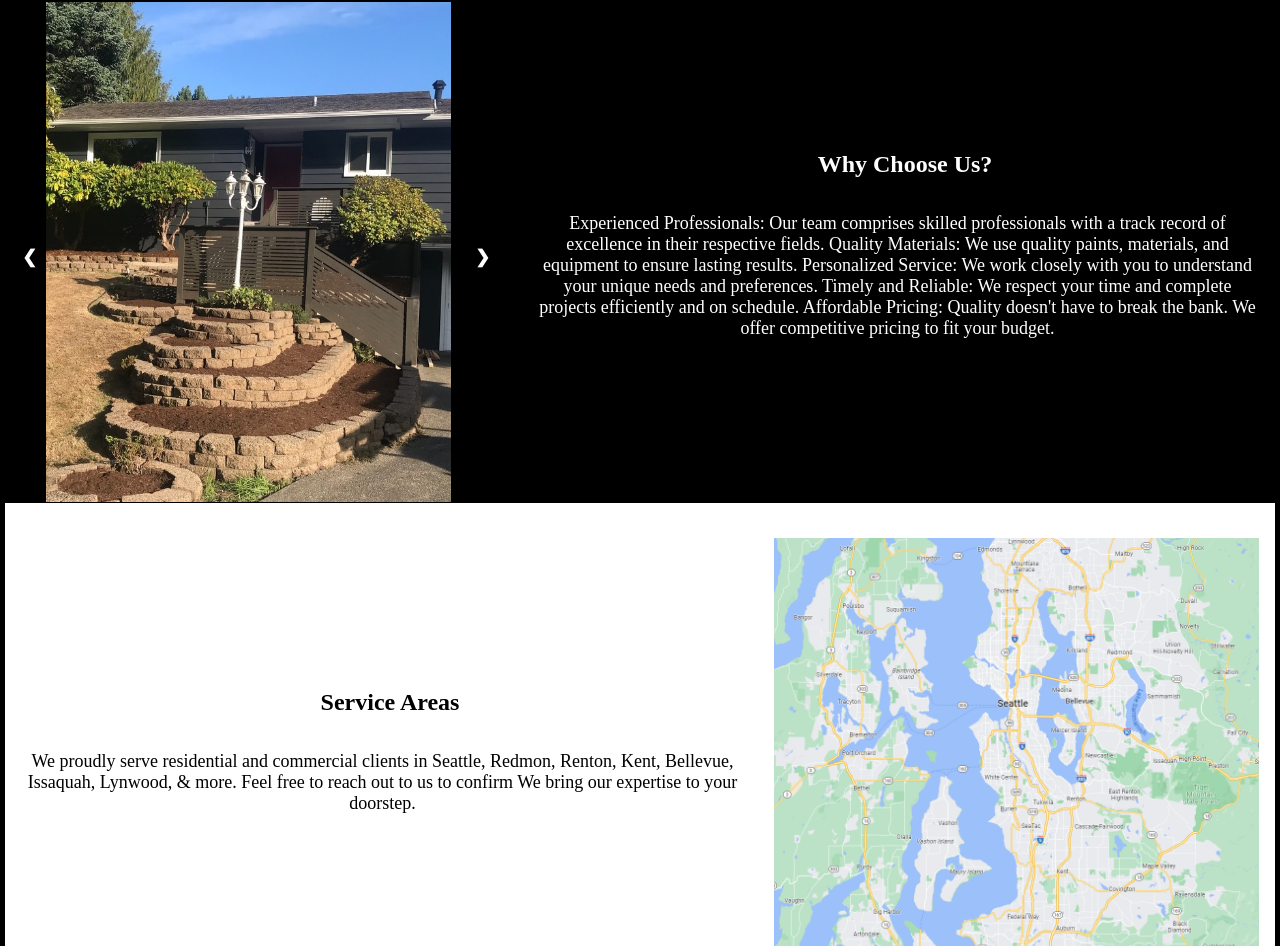
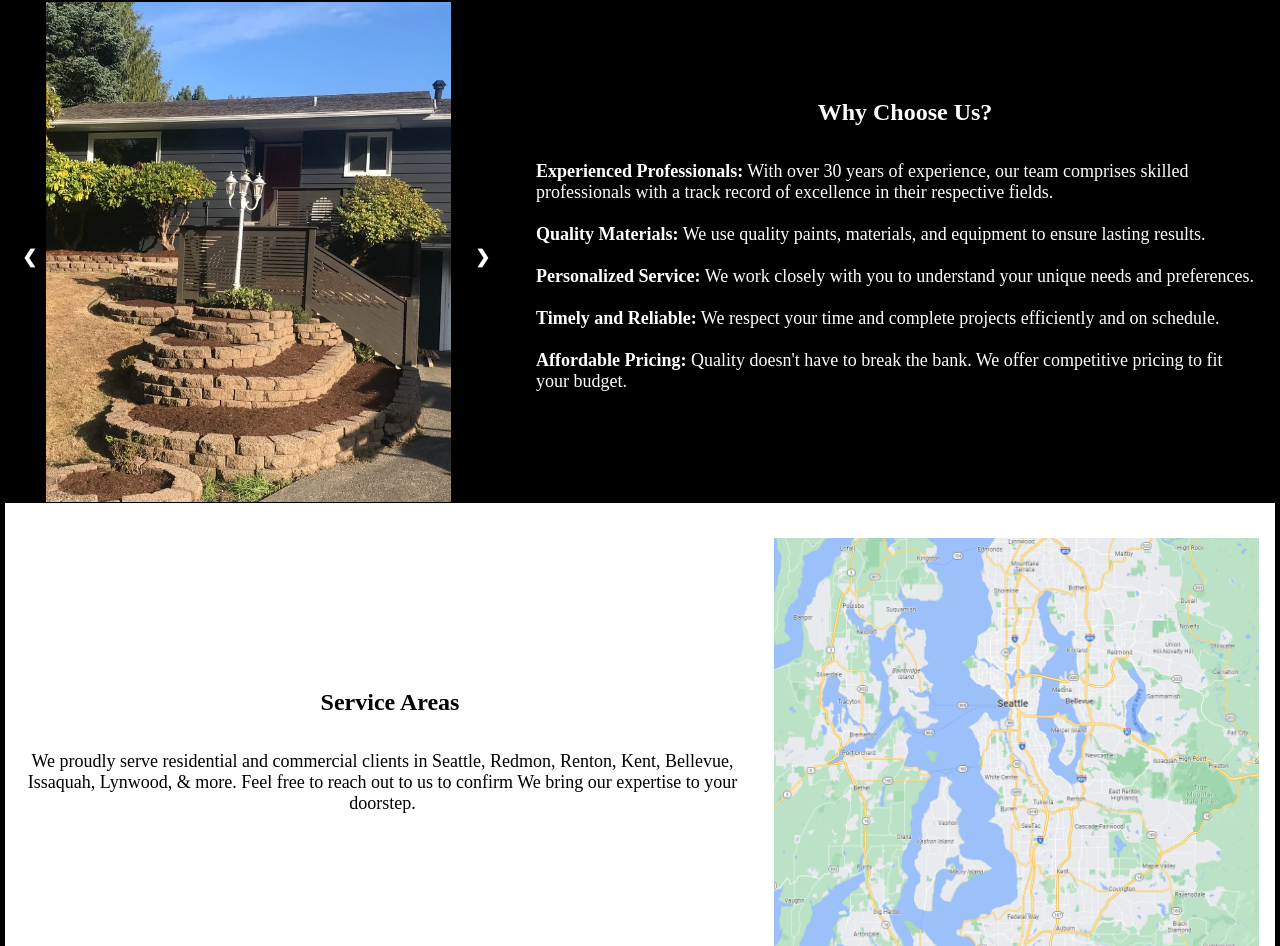
Before and after one commit to IAmAlexPuga/CougarPainting, a website: page index.html in a window 1280 px wide. Shown: the part 780-1726 px from the top of the page. Drawn offline with Linux system fonts and the light colour scheme.

Commit message:
formated why choose para

```diff
--- a/index.html
+++ b/index.html
@@ -14,7 +14,7 @@
         </header>
     </div>
     <div>
-        <div id="content" class=""> <!--Maybe add class content here? might look cleaner w/o it-->
+        <div id="content" class="" style="background-image: url(/images/splashPaint.png);"> <!--Maybe add class content here? might look cleaner w/o it-->
             <div style="color: white;">
                 <h2>Get Started Today!</h2>
                 <p class="fontDescription">
@@ -25,8 +25,8 @@
                 </p>
             </div>
             <div class="containerSampleImg">
-                <div>
-                    <h2>Your Home, Our Canvas</h2>
+                <div >
+                    <h2 >Your Home, Our Canvas</h2>
                     <p class="fontDescription">
                         At Cougar Painting, we transform your vision into reality. We're
                         more than just painters; we're your partners in enhancing the beauty
@@ -69,16 +69,16 @@
 
                 <div>
                     <h2>Why Choose Us?</h2>
-                    <p class="fontDescription">
-                        Experienced Professionals: Our team comprises skilled professionals with a track
-                        record of excellence in their respective fields.
-                        Quality Materials: We use quality paints, materials, and equipment to
-                        ensure lasting results.
-                        Personalized Service: We work closely with you to understand your unique needs
-                        and preferences.
-                        Timely and Reliable: We respect your time and complete projects efficiently and
-                        on schedule.
-                        Affordable Pricing: Quality doesn't have to break the bank. We offer competitive
+                    <p class="fontDescription" style="text-align: left;">
+                        <b>Experienced Professionals:</b> With over 30 years of experience, our team comprises skilled professionals with a track
+                        record of excellence in their respective fields.<br>
+                        <br><b>Quality Materials:</b> We use quality paints, materials, and equipment to
+                        ensure lasting results.<br>
+                        <br><b>Personalized Service:</b> We work closely with you to understand your unique needs
+                        and preferences.<br>
+                        <br><b>Timely and Reliable:</b> We respect your time and complete projects efficiently and
+                        on schedule.<br>
+                        <br><b>Affordable Pricing:</b> Quality doesn't have to break the bank. We offer competitive
                          pricing to fit your budget.
                     </p>
                 </div>
```
Also changed, not shown: public/images/dripPaint.png (added), public/images/splashPaint.png (added).
